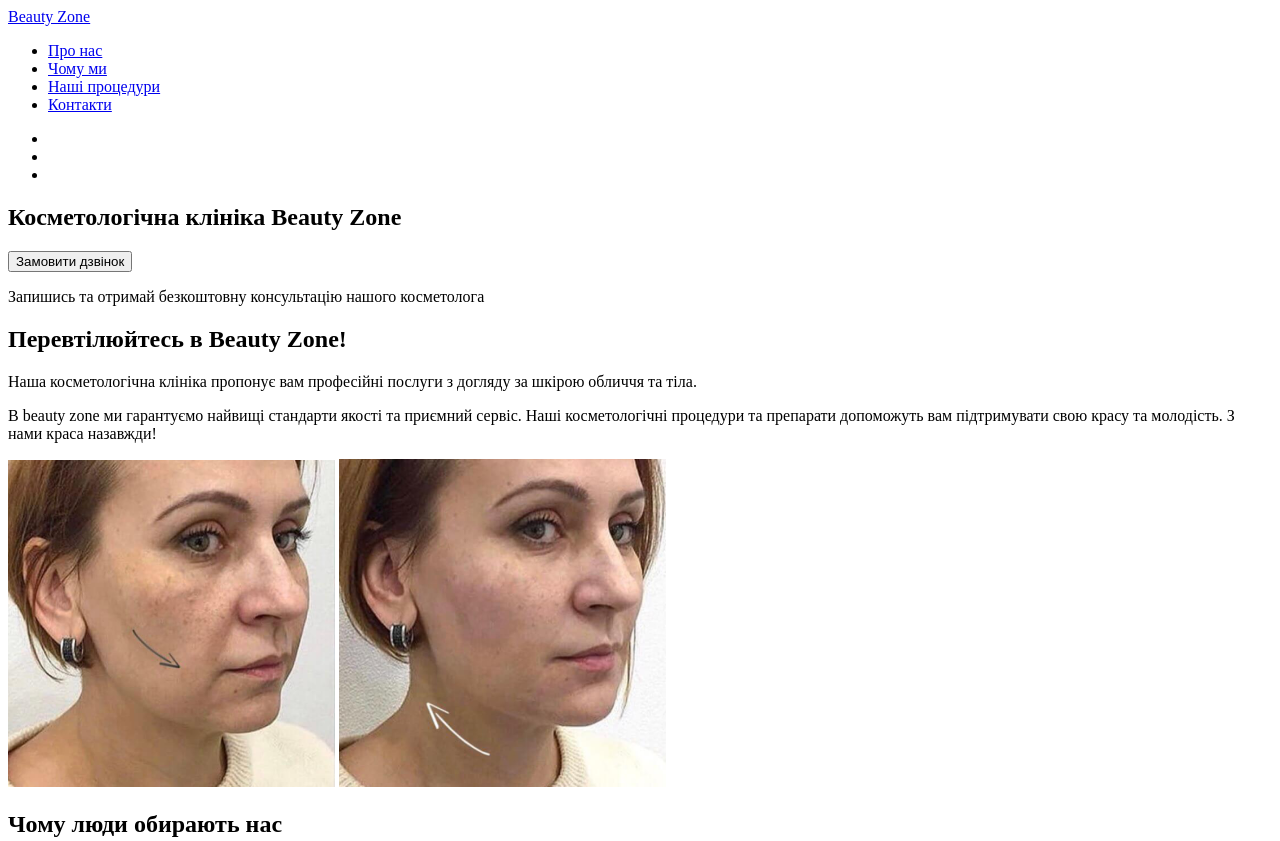
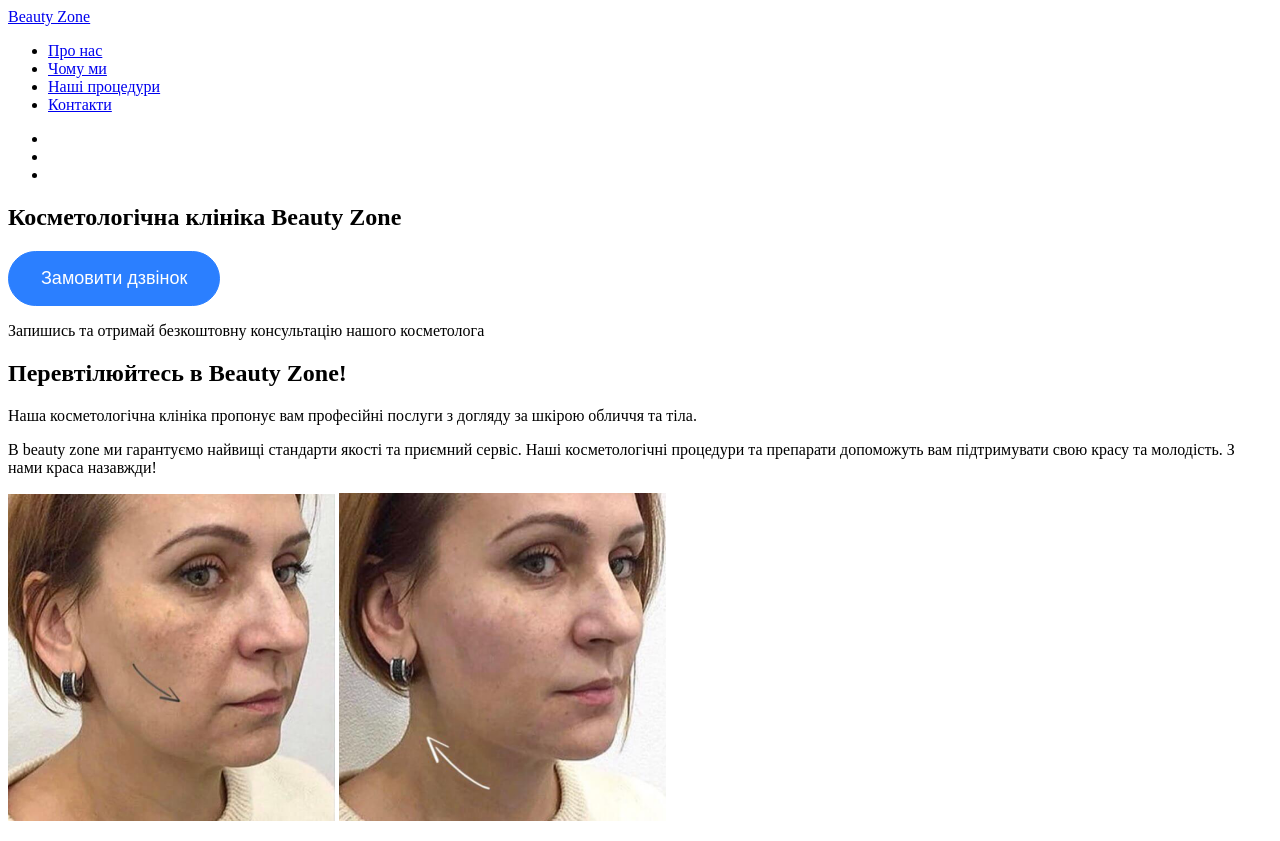
Before and after one commit to Ivyes/genius-homework-1, a plain HTML site: page index.html in a window 1280 px wide. Shown: the top 841 px of the page. Drawn offline with Linux system fonts and the light colour scheme.

Commit message:
Add fonts, add root, creat button

```diff
--- a/css/style.css
+++ b/css/style.css
@@ -1,8 +1,27 @@
 /* Root */
+:root {
+  --color-primary-light: #ffffff;
+  --color-primary: #2b7fff;
+  --color-primary-dark: #011c44;
+}
 
 /* Reset */
+*,
+*::after,
+*::before {
+  box-sizing: border-box;
+}
 
 /* Button */
+.button {
+  padding: 16px 32px;
+  background-color: var(--color-primary);
+  border: 1px solid var(--color-primary);
+  border-radius: 32px;
+  color: var(--color-primary-light);
+  font-size: 18px;
+  cursor: pointer;
+}
 
 /* Header */
 
--- a/index.html
+++ b/index.html
@@ -45,9 +45,9 @@
       </address>
     </header>
     <main>
-      <section>
+      <section class="main-section">
         <h1>Косметологічна клініка <span lang="en">Beauty Zone</span></h1>
-        <button type="button">Замовити дзвінок</button>
+        <button class="button" type="button">Замовити дзвінок</button>
         <p>Запишись та отримай безкоштовну консультацію нашого косметолога</p>
       </section>
       <section>
```
Also changed, not shown: fonts/Play-Bold.ttf (added), fonts/Play-Regular.ttf (added), fonts/Roboto-Black.ttf (added), fonts/Roboto-BlackItalic.ttf (added), fonts/Roboto-Bold.ttf (added), fonts/Roboto-BoldItalic.ttf (added), fonts/Roboto-Italic.ttf (added), fonts/Roboto-Light.ttf (added), fonts/Roboto-LightItalic.ttf (added), fonts/Roboto-Medium.ttf (added), fonts/Roboto-MediumItalic.ttf (added), fonts/Roboto-Regular.ttf (added), fonts/Roboto-Thin.ttf (added), fonts/Roboto-ThinItalic.ttf (added).
